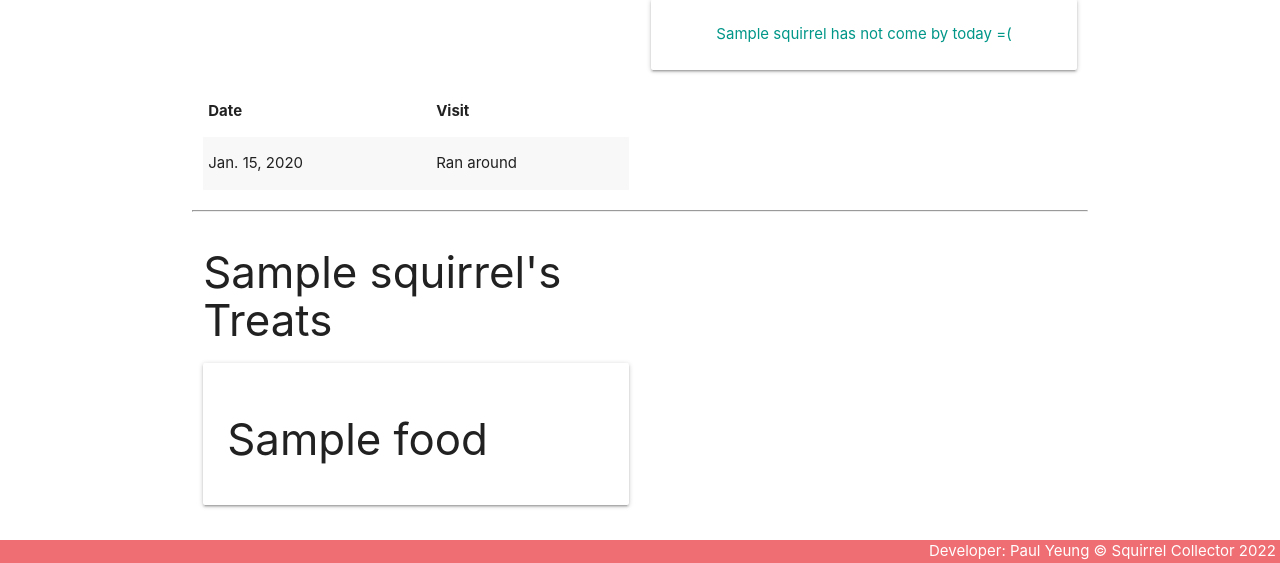
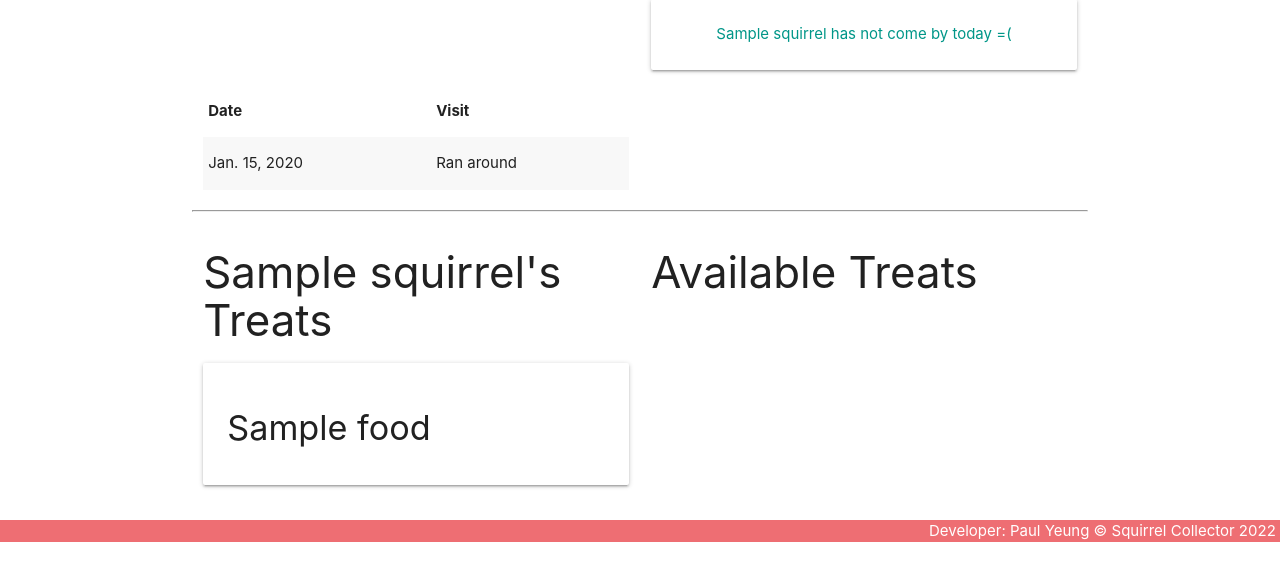
Before and after one commit to paulryeung/Squirrel-Gallery, a Django app: page /squirrels/1/ in a window 1280 px wide. Shown: the part 457-1020 px from the top of the page. After the commit the page ends 999 px from the top, so only its background shows below. Run offline with Django 4.2, Linux system fonts and the light colour scheme; tables that the repository leaves empty hold one stand-in row (values such as "Sample post").

Commit message:
display available treats in detail page

```diff
--- a/main_app/templates/squirrels/detail.html
+++ b/main_app/templates/squirrels/detail.html
@@ -71,7 +71,7 @@
     <div class="card">
       <div class="card-content">
         <span class="card-title">
-          <h3>{{ food.name }}</h3>
+          <h4>{{ food.name }}</h4>
         </span>
       </div>
     </div>
@@ -80,6 +80,22 @@
     {% endif %}
   </div>
   <!-- available treats will come after this line -->
+
+  <div class="col s6">
+    <h3>Available Treats</h3>
+    {% if treats.count %} {% for treat in treats.all %}
+    <div class="card">
+      <div class="card-content">
+        <span class="card-title">
+          <h4>{{ treat.name }}</h4>
+        </span>
+      </div>
+      <!--add button later-->
+    </div>
+    {% endfor %) {% else %}
+    <h5>{{ squirrel.name }} Already Has All Treats Available!</h5>
+    {% endif %}
+  </div>
 </div>
 
 <script>
--- a/main_app/views.py
+++ b/main_app/views.py
@@ -19,7 +19,16 @@
 def squirrel_details(request, sq_id):
     squirrel = Squirrel.objects.get(id = sq_id)
     visit_form = VisitForm()
-    return render(request, 'squirrels/detail.html', {'squirrel': squirrel, 'visit_form': visit_form})
+
+    #query finding all food treats squirrel doesn't have
+    treats_squirrel_doesnt_have = Food.objects.exclude(id__in = squirrel.food.all().values_list('id'))
+
+    #show visits form and treats squirrel doesn't have
+    return render(request, 'squirrels/detail.html', {
+        'squirrel': squirrel, 'visit_form': visit_form,
+        'treats': treats_squirrel_doesnt_have,
+
+        })
 
 def add_visit(request, sq_id):
 
```
